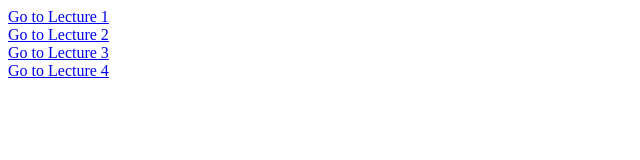
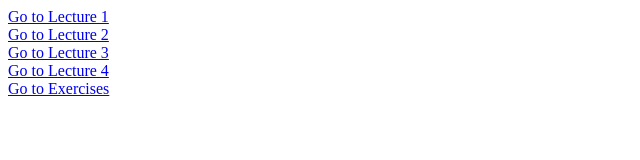
Before and after one commit to JulesDupl/browser-programming, a plain HTML site: page index.html in a window 1280 px wide. Shown: the whole page, without its empty margins (0-640 px from the left). Drawn offline with Linux system fonts and the light colour scheme.

Commit message:
add of exercices on index

```diff
--- a/index.html
+++ b/index.html
@@ -2,3 +2,4 @@
 <a href="Lecture-02/lecture-02.html" >Go to Lecture 2</a><br>
 <a href="Lecture-03/lecture-03.html" >Go to Lecture 3</a><br>
 <a href="Lecture-04/lecture-04.html" >Go to Lecture 4</a><br>
+<a href="Lecture-04-js-basics-in-class/exercise.html" >Go to Exercises</a><br>
```
